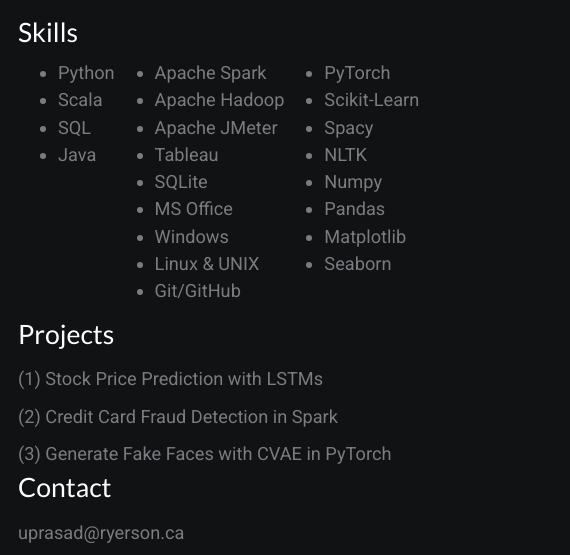
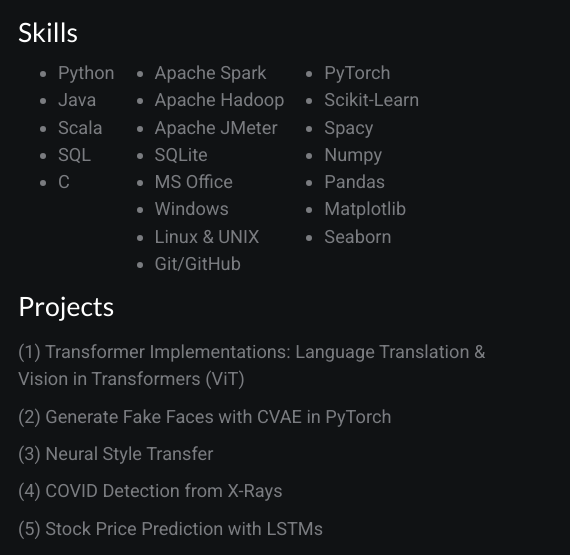
Before and after one commit to UdbhavPrasad072300/Portfolio-Website, a plain HTML site: page index.html in a window 1280 px wide. Shown: the part 392-947 px from the top of the page, 622-1192 px from the left. Drawn offline with nearby package versions, Linux system fonts and the light colour scheme.

Commit message:
updated skills

```diff
--- a/index.html
+++ b/index.html
@@ -42,16 +42,16 @@
                 <span>
                     <ul aria-label="Languages: ">
                         <li>Python</li>
+                        <li>Java</li>
                         <li>Scala</li>
                         <li>SQL</li>
-                        <li>Java</li>
+                        <li>C</li>
                     </ul>
 
                     <ul aria-label="Technologies: ">
                         <li>Apache Spark</li>
                         <li>Apache Hadoop</li>
                         <li>Apache JMeter</li>
-                        <li>Tableau</li>
                         <li>SQLite</li>
                         <li>MS Office</li>
                         <li>Windows</li>
@@ -63,7 +63,6 @@
                         <li>PyTorch</li>
                         <li>Scikit-Learn</li>
                         <li>Spacy</li>
-                        <li>NLTK</li>
                         <li>Numpy</li>
                         <li>Pandas</li>
                         <li>Matplotlib</li>
@@ -71,9 +70,12 @@
                     </ul>
                 </span>
             <h2>Projects</h2>
-            <a href="https://github.com/UdbhavPrasad072300/Stock-Price-Prediction-with-LSTMs" target="_blank">(1) Stock Price Prediction with LSTMs</a>
-            <a href="https://github.com/UdbhavPrasad072300/Credit-Card-Fraud-Detection-with-Spark" target="_blank">(2) Credit Card Fraud Detection in Spark</a>
-            <a href="https://github.com/UdbhavPrasad072300/Generate-Fake-Faces-with-CVAE-in-PyTorch" target="_blank">(3) Generate Fake Faces with CVAE in PyTorch</a>
+            <a href="https://github.com/UdbhavPrasad072300/Transformer-Implementations" target="_blank">(1) Transformer Implementations: Language Translation & Vision in Transformers (ViT)</a>
+            <a href="https://github.com/UdbhavPrasad072300/Generate-Fake-Faces-with-CVAE-in-PyTorch" target="_blank">(2) Generate Fake Faces with CVAE in PyTorch</a>
+            <a href="https://github.com/UdbhavPrasad072300/Neural-Style-Transfer-in-PyTorch" target="_blank">(3) Neural Style Transfer</a>
+            <a href="https://github.com/UdbhavPrasad072300/COVID-Detection-from-X-Rays" target="_blank">(4) COVID Detection from X-Rays</a>
+            <a href="https://github.com/UdbhavPrasad072300/Stock-Price-Prediction-with-LSTMs" target="_blank">(5) Stock Price Prediction with LSTMs</a>
+            <a href="https://github.com/UdbhavPrasad072300/Credit-Card-Fraud-Detection-with-Spark" target="_blank">(6) Credit Card Fraud Detection in Spark</a>
             <h2>Contact</h2>
             <a href="mailto:uprasad@ryerson.ca" target="_blank">uprasad@ryerson.ca</a>
         </div>
```
